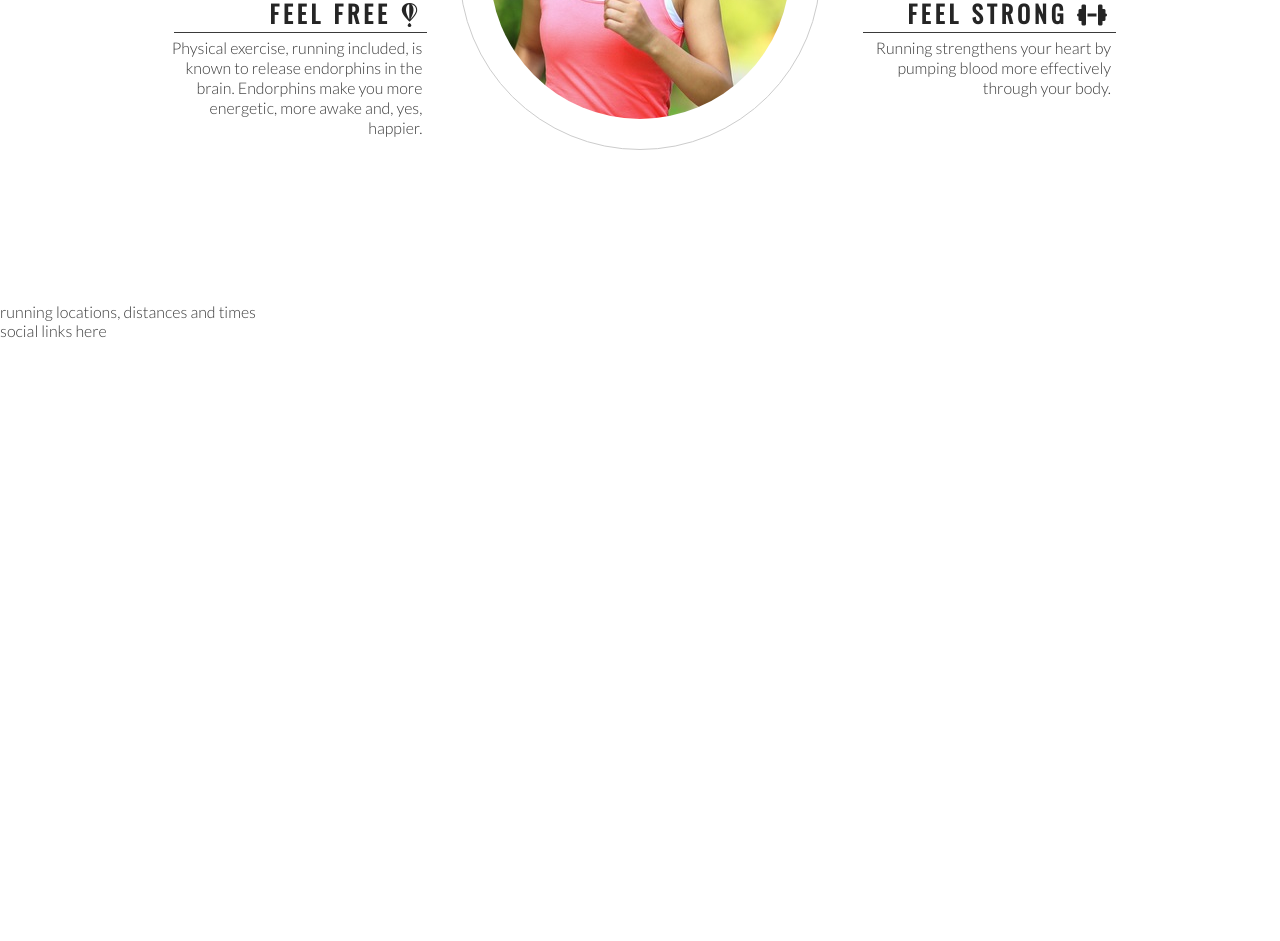
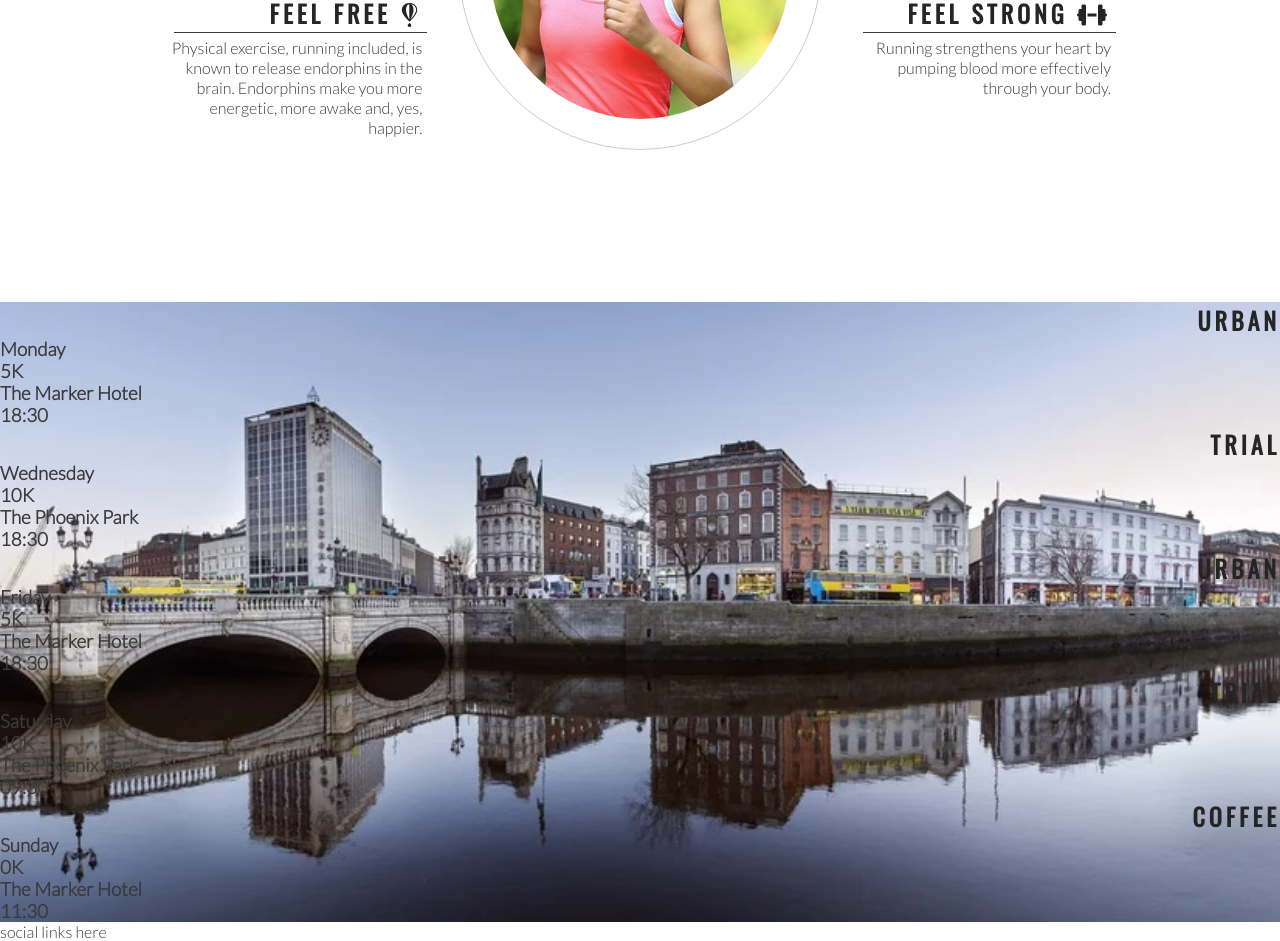
Before and after one commit to Jbachtiger/love-running, a plain HTML site: page index.html in a window 1280 px wide. Shown: the part 993-1934 px from the top of the page. Before the commit the page ends 1333 px from the top, so only its background shows below. Drawn offline with nearby package versions, Linux system fonts and the light colour scheme.

Commit message:
Add background image to times section

```diff
--- a/assets/css/style.css
+++ b/assets/css/style.css
@@ -191,3 +191,13 @@ hr {
     height: 100%;
     border-radius: 50%;
 }
+
+/* event times */
+#times {
+    background-image: url(../images/dublin-city.webp);
+    background-repeat: no repeat;
+    background-size: cover;
+    background-position: center;
+    width:100%;
+    overflow: hidden;
+}
--- a/index.html
+++ b/index.html
@@ -79,8 +79,42 @@
             </div>
         </div>
     </section>
-    <section>
-        running locations, distances and times
+    <section id="times">
+        <div>
+            <h2>Urban</h2>
+            <h3>Monday</h3>
+            <h3>5K</h3>
+            <h3>The Marker Hotel</h3>
+            <h3>18:30</h3>
+        </div>
+        <div>
+            <h2>Trial</h2>
+            <h3>Wednesday</h3>
+            <h3>10K</h3>
+            <h3>The Phoenix Park</h3>
+            <h3>18:30</h3>
+        </div>
+        <div>
+            <h2>Urban</h2>
+            <h3>Friday</h3>
+            <h3>5K</h3>
+            <h3>The Marker Hotel</h3>
+            <h3>18:30</h3>
+        </div>
+        <div>
+            <h2>Trial</h2>
+            <h3>Saturday</h3>
+            <h3>10K</h3>
+            <h3>The Phoenix Park</h3>
+            <h3>09:30</h3>
+        </div>
+        <div>
+            <h2>Coffee</h2>
+            <h3>Sunday</h3>
+            <h3>0K</h3>
+            <h3>The Marker Hotel</h3>
+            <h3>11:30</h3>
+        </div>
     </section>
     <footer>social links here</footer>
     <!-- font awesome script -->
```
Also changed, not shown: assets/images/dublin-city.webp (added).
